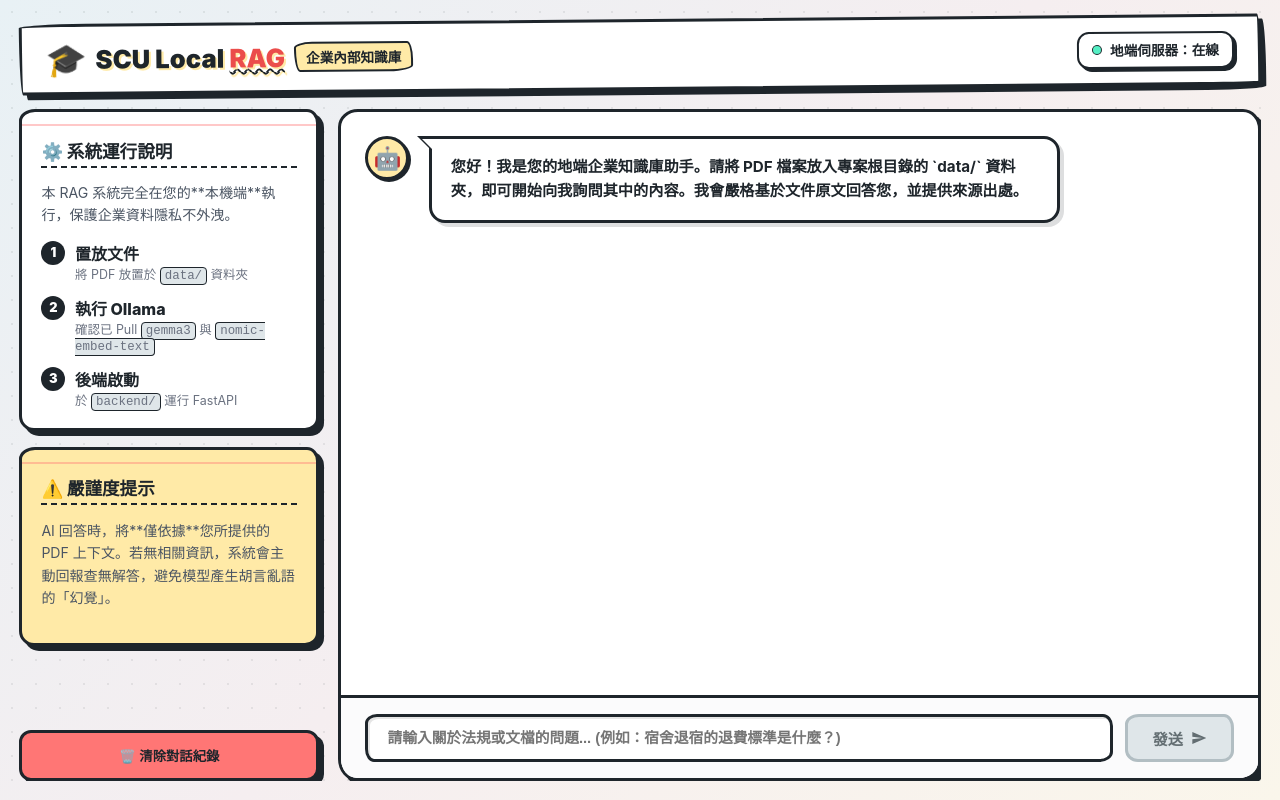
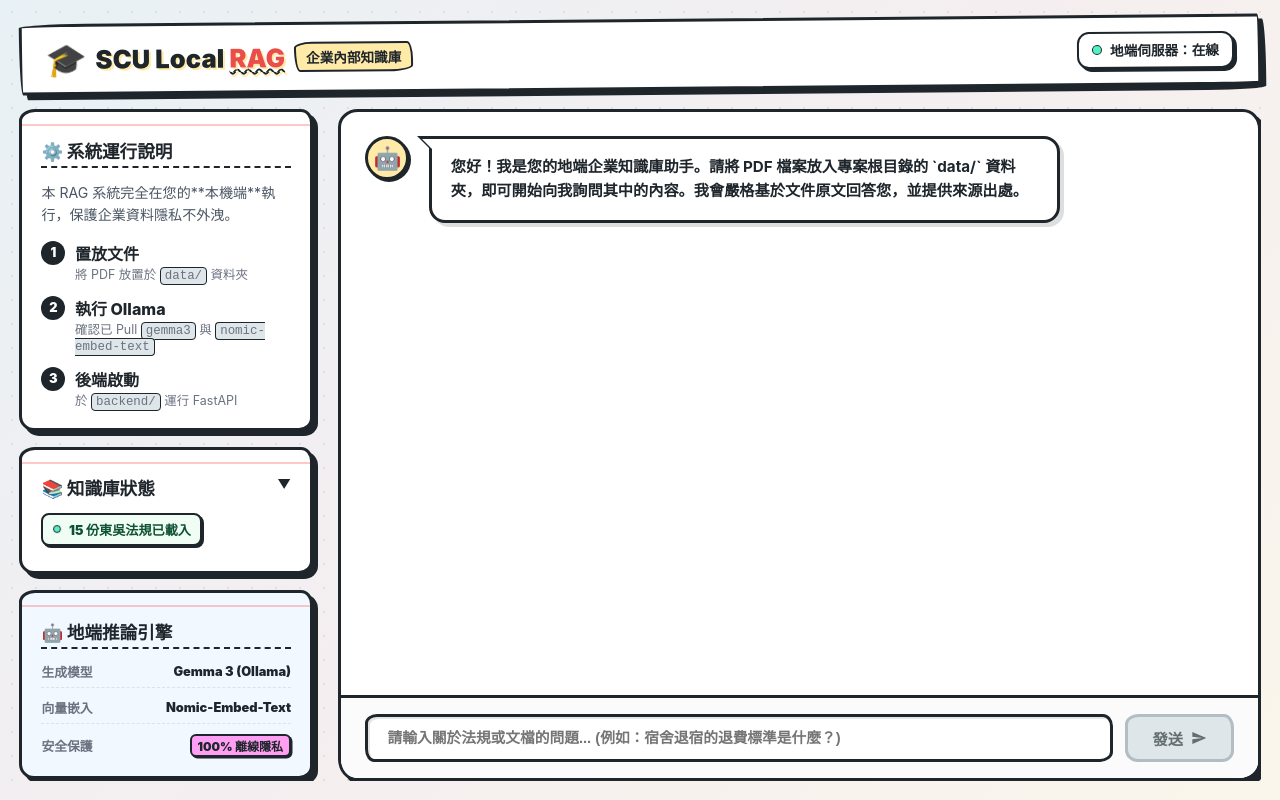
Before and after one commit to benson927/SCU-RAG-System, a React app in the folder frontend/: page / in a window 1280 px wide. Built offline with nearby package versions, Linux system fonts and the light colour scheme; the HTML template or start-up script is replaced by a standard one.

Commit message:
feat: 優化 React 前端側邊欄，新增可展開法規列表與地端推論引擎狀態卡片

```diff
--- a/frontend/src/App.css
+++ b/frontend/src/App.css
@@ -186,6 +186,8 @@ body::before {
   display: flex;
   flex-direction: column;
   gap: 1rem;
+  overflow-y: auto;
+  padding-right: 6px;
 }
 
 .sidebar-card {
@@ -227,6 +229,147 @@ body::before {
 
 .info-card {
   background: var(--manga-yellow);
+}
+
+/* ==================== 側邊欄優化元件樣式 ==================== */
+
+/* 知識庫狀態卡片 */
+.laws-card {
+  background: var(--paper-white);
+}
+
+.laws-header {
+  display: flex;
+  justify-content: space-between;
+  align-items: center;
+  cursor: pointer;
+  user-select: none;
+}
+
+.laws-header h3 {
+  border-bottom: none;
+  margin-bottom: 0;
+  padding-bottom: 0;
+  flex: 1;
+}
+
+.laws-header .arrow {
+  font-size: 0.8rem;
+  color: var(--ink-black);
+  transition: transform 0.2s ease;
+  font-weight: 900;
+}
+
+/* 綠色就緒徽章 */
+.db-ready-badge {
+  display: inline-flex;
+  align-items: center;
+  gap: 0.5rem;
+  font-size: 0.82rem;
+  font-weight: 900;
+  color: #0f5132;
+  background: #f0fdf4;
+  border: 2px solid var(--ink-black);
+  padding: 0.3rem 0.6rem;
+  border-radius: 8px;
+  box-shadow: 2px 2px 0px var(--ink-black);
+  margin-top: 0.8rem;
+  margin-bottom: 0.4rem;
+}
+
+/* 綠色呼吸燈 */
+.pulse-dot {
+  width: 8px;
+  height: 8px;
+  background-color: var(--mint-green);
+  border: 1.5px solid var(--ink-black);
+  border-radius: 50%;
+  display: inline-block;
+  box-shadow: 0 0 0 0 rgba(85, 239, 196, 0.7);
+  animation: pulse-green 2s infinite;
+}
+
+@keyframes pulse-green {
+  0% {
+    transform: scale(0.95);
+    box-shadow: 0 0 0 0 rgba(85, 239, 196, 0.7);
+  }
+  70% {
+    transform: scale(1);
+    box-shadow: 0 0 0 6px rgba(85, 239, 196, 0);
+  }
+  100% {
+    transform: scale(0.95);
+    box-shadow: 0 0 0 0 rgba(85, 239, 196, 0);
+  }
+}
+
+/* 展開法規列表 */
+.law-list {
+  margin: 0.8rem 0 0 0;
+  padding-left: 1.1rem;
+  list-style-type: decimal;
+  font-size: 0.8rem;
+  font-weight: 800;
+  color: #4b5563;
+  display: flex;
+  flex-direction: column;
+  gap: 0.4rem;
+  text-align: left;
+  border-top: 2px dashed var(--gray-sketch);
+  padding-top: 0.8rem;
+}
+
+.law-list li {
+  line-height: 1.4;
+  word-break: break-all;
+}
+
+/* 地端推論引擎卡片 */
+.engine-card {
+  background: #f1f8ff; /* 淡藍手繪紙風格 */
+}
+
+.engine-info {
+  display: flex;
+  flex-direction: column;
+  gap: 0.6rem;
+  margin-top: 0.4rem;
+}
+
+.info-item {
+  display: flex;
+  justify-content: space-between;
+  align-items: center;
+  font-size: 0.8rem;
+  border-bottom: 1.5px dashed rgba(30, 37, 43, 0.1);
+  padding-bottom: 0.4rem;
+}
+
+.info-item:last-child {
+  border-bottom: none;
+  padding-bottom: 0;
+}
+
+.info-item span {
+  color: #6b7280;
+  font-weight: 800;
+}
+
+.info-item strong {
+  color: var(--ink-black);
+  font-weight: 900;
+}
+
+/* 離線保護標籤 */
+.secure-badge {
+  background: var(--sunset-pink);
+  color: var(--ink-black);
+  border: 2px solid var(--ink-black);
+  padding: 1px 6px;
+  border-radius: 6px;
+  font-size: 0.75rem;
+  box-shadow: 1.5px 1.5px 0px var(--ink-black);
 }
 
 /* 手繪步驟清單 */
--- a/frontend/src/App.jsx
+++ b/frontend/src/App.jsx
@@ -12,6 +12,7 @@ function App() {
   const [input, setInput] = useState("");
   const [isLoading, setIsLoading] = useState(false);
   const [backendStatus, setBackendStatus] = useState("checking"); // checking, online, offline
+  const [showLaws, setShowLaws] = useState(false);
   const chatEndRef = useRef(null);
 
   // 檢查後端 FastAPI 服務狀態
@@ -210,6 +211,7 @@ function App() {
       <div className="main-layout">
         {/* 左側面板 - 說明與指南 */}
         <aside className="sidebar">
+          {/* 系統運行說明 */}
           <div className="sidebar-card">
             <h3>⚙️ 系統運行說明</h3>
             <p>本 RAG 系統完全在您的**本機端**執行，保護企業資料隱私不外洩。</p>
@@ -238,6 +240,58 @@ function App() {
             </div>
           </div>
 
+          {/* 知識庫狀態與法規列表 */}
+          <div className="sidebar-card laws-card">
+            <div className="laws-header" onClick={() => setShowLaws(!showLaws)}>
+              <h3>📚 知識庫狀態</h3>
+              <span className={`arrow ${showLaws ? "open" : ""}`}>{showLaws ? "▲" : "▼"}</span>
+            </div>
+            <div className="db-ready-badge">
+              <span className="pulse-dot"></span>
+              <span>15 份東吳法規已載入</span>
+            </div>
+
+            {showLaws && (
+              <ul className="law-list">
+                <li>東吳大學學生請假規則</li>
+                <li>東吳大學學生工讀助學實施辦法</li>
+                <li>東吳大學校外學生宿舍輔導及管理辦法</li>
+                <li>東吳大學學生清寒急難救助金實施辦法</li>
+                <li>東吳大學學生社團組織及活動辦法</li>
+                <li>東吳大學優秀應屆畢業生選拔及獎勵辦法</li>
+                <li>東吳大學研究生獎助學金辦法</li>
+                <li>東吳大學碩、博士班優秀新生獎勵辦法</li>
+                <li>東吳大學學生銷過實施辦法</li>
+                <li>東吳大學學生會會費代收辦法</li>
+                <li>東吳大學端木愷校長獎學金實施要點</li>
+                <li>東吳大學學生獎懲委員會組織章程</li>
+                <li>東吳大學獎助學金暨優秀學生甄選委員會組織章程</li>
+                <li>東吳大學獎助學金申請審核辦法</li>
+                <li>東吳大學優良導師獎勵辦法</li>
+              </ul>
+            )}
+          </div>
+
+          {/* 地端推論引擎狀態 */}
+          <div className="sidebar-card engine-card">
+            <h3>🤖 地端推論引擎</h3>
+            <div className="engine-info">
+              <div className="info-item">
+                <span>生成模型</span>
+                <strong>Gemma 3 (Ollama)</strong>
+              </div>
+              <div className="info-item">
+                <span>向量嵌入</span>
+                <strong>Nomic-Embed-Text</strong>
+              </div>
+              <div className="info-item">
+                <span>安全保護</span>
+                <strong className="secure-badge">100% 離線隱私</strong>
+              </div>
+            </div>
+          </div>
+
+          {/* 嚴謹度提示 */}
           <div className="sidebar-card info-card">
             <h3>⚠️ 嚴謹度提示</h3>
             <p>AI 回答時，將**僅依據**您所提供的 PDF 上下文。若無相關資訊，系統會主動回報查無解答，避免模型產生胡言亂語的「幻覺」。</p>
```
